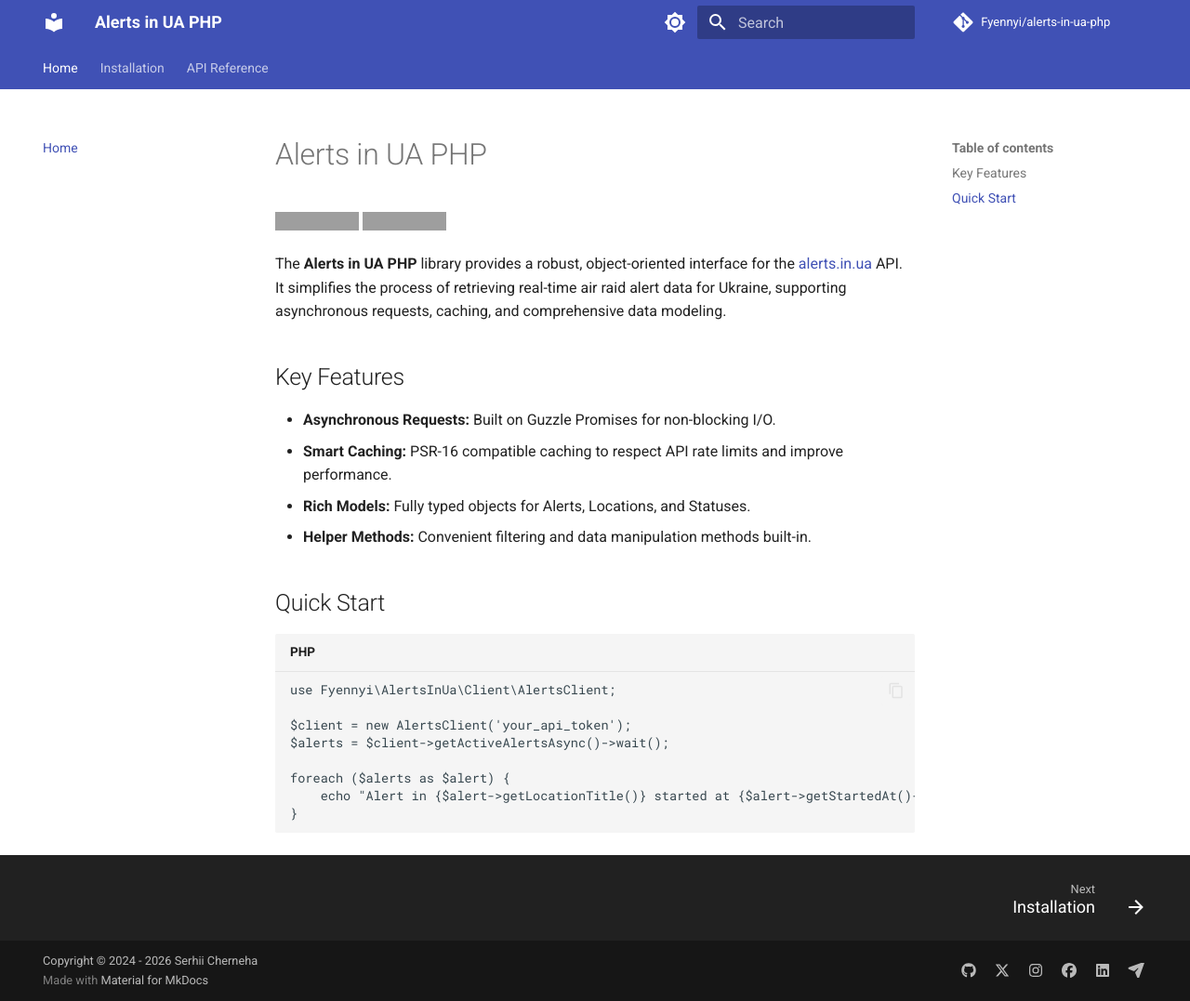
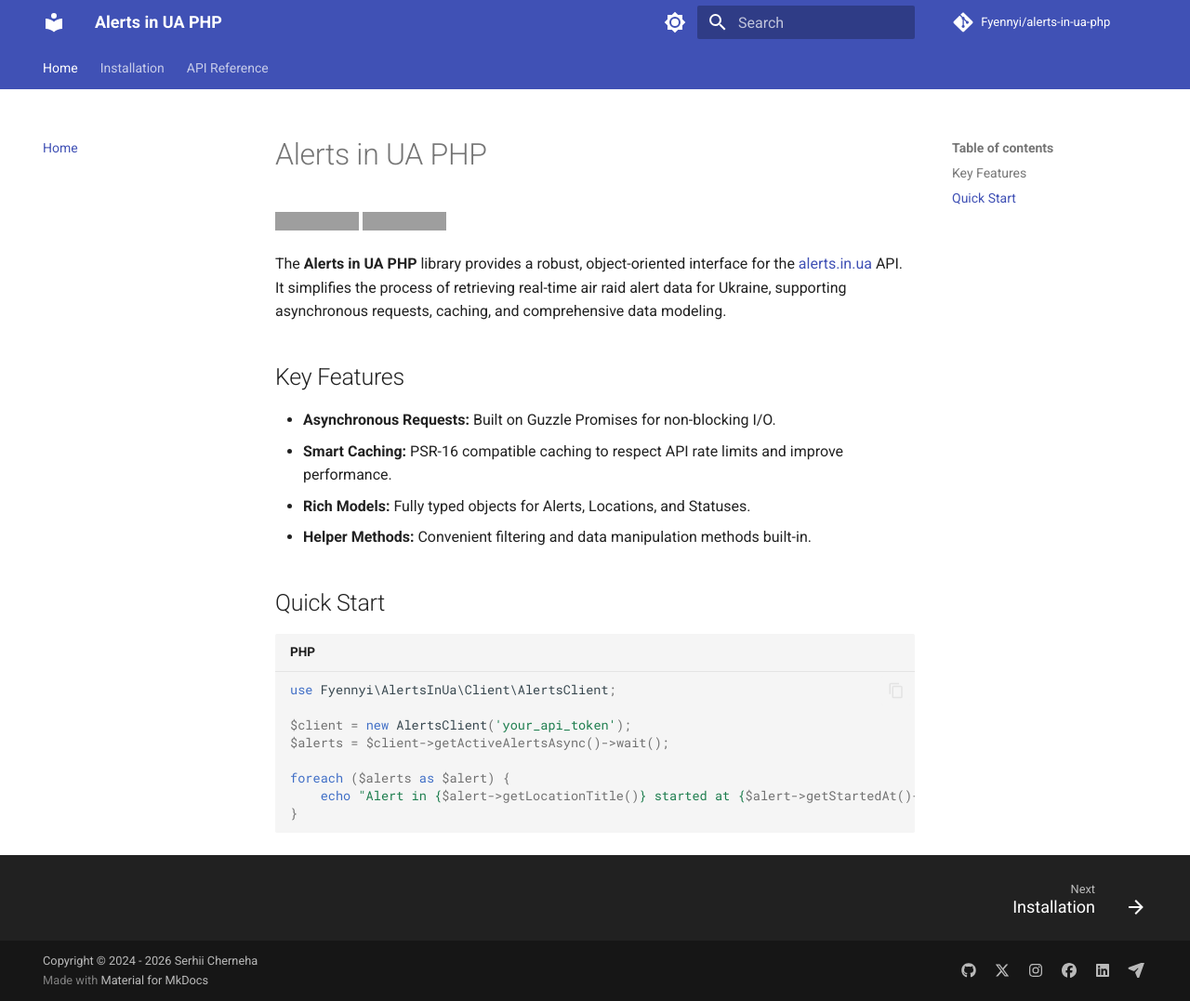
Before and after one commit to Fyennyi/alerts-in-ua-php, an MkDocs documentation site: the page built from docs/index.md, in a window 1280 px wide and 1077 px high. Shown: the whole window at 93% size. Built offline with MkDocs 1.6.1 and Material for MkDocs 9.7.7, drawn with Linux system fonts in a browser that asks for light colours; comment, search, counter and statistics services are not loaded; some of the changed lines change nothing that is shown; grey boxes are pictures that could not be loaded.

Commit message:
docs: Fix Pygments configuration for PHP startinline

```diff
--- a/mkdocs.yml
+++ b/mkdocs.yml
@@ -58,8 +58,11 @@ markdown_extensions:
       line_spans: __span
       pygments_lang_class: true
       auto_title: true
-      pygments_options:
-        startinline: true
+      extend_pygments_lang:
+        - name: php
+          lang: php
+          options:
+            startinline: true
   - pymdownx.inlinehilite
   - pymdownx.snippets
   - pymdownx.tabbed:
```
